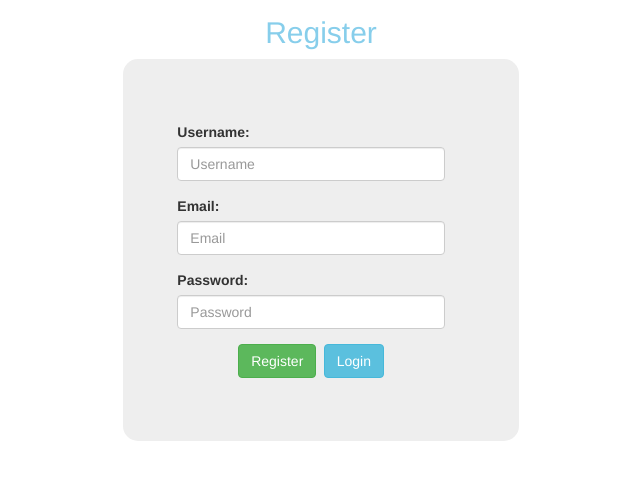
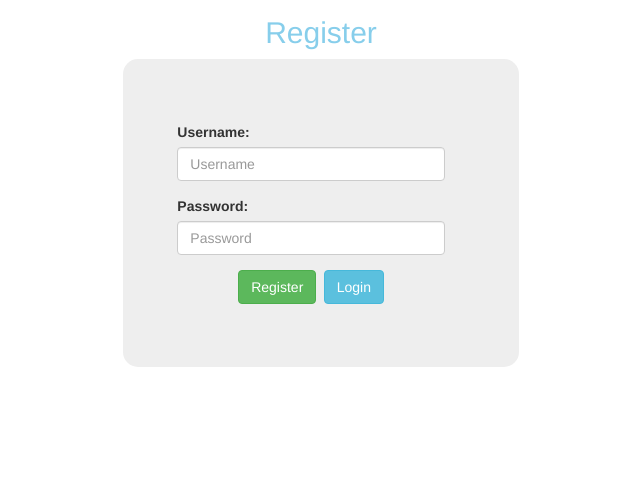
Before and after one commit to msvsr/PasteBox, a Django app: page /pastebox/signup/ in a window 1280 px wide. Shown: the part 214-694 px from the top of the page, without its empty margins (319-959 px from the left). Run offline with Django 3.2, Linux system fonts and the light colour scheme; some libraries are stand-ins or nearby versions.

Commit message:
changed signupform

```diff
--- a/pastebox/forms.py
+++ b/pastebox/forms.py
@@ -20,11 +20,6 @@ class SignupForm(forms.Form):
         max_length=20,
         required=True,
         widget=forms.TextInput(attrs={'class': 'form-control', 'placeholder': 'Username', 'required': 'true'})
-    )
-    email = forms.EmailField(
-        max_length=20,
-        required=True,
-        widget=forms.EmailInput(attrs={'class': 'form-control', 'placeholder': 'Email', 'required': 'true'})
     )
     password=forms.CharField(
         max_length=20,
--- a/pastebox/templates/pastebox/signup.html
+++ b/pastebox/templates/pastebox/signup.html
@@ -29,10 +29,6 @@
                 {{form.username}}
             </div>
             <div class="form-group">
-                <label for="{{form.email.id_for_label}}">Email:</label>
-                {{form.email}}
-            </div>
-            <div class="form-group">
                 <label for="{{form.password.id_for_label}}">Password:</label>
                 {{form.password}}
             </div>
--- a/projects/settings.py
+++ b/projects/settings.py
@@ -28,7 +28,7 @@ import os
 # SECURITY WARNING: don't run with debug turned on in production!
 # DEBUG = True
 #DEBUG = bool( os.environ.get('DJANGO_DEBUG', True) )
-DEBUG=True
+DEBUG=False
 
 ALLOWED_HOSTS = ['localhost','pastebox.us-east-2.elasticbeanstalk.com']
 
```
